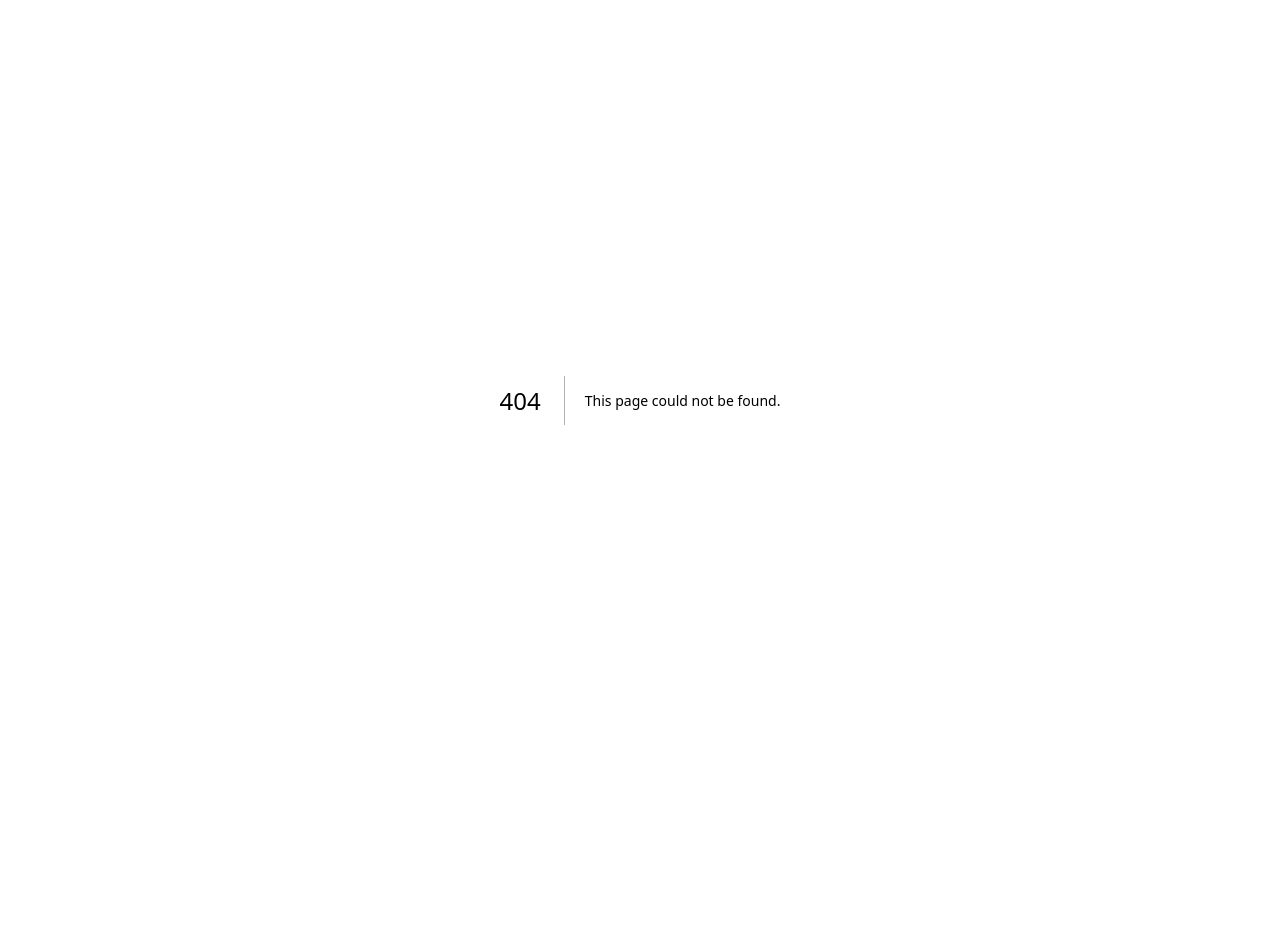
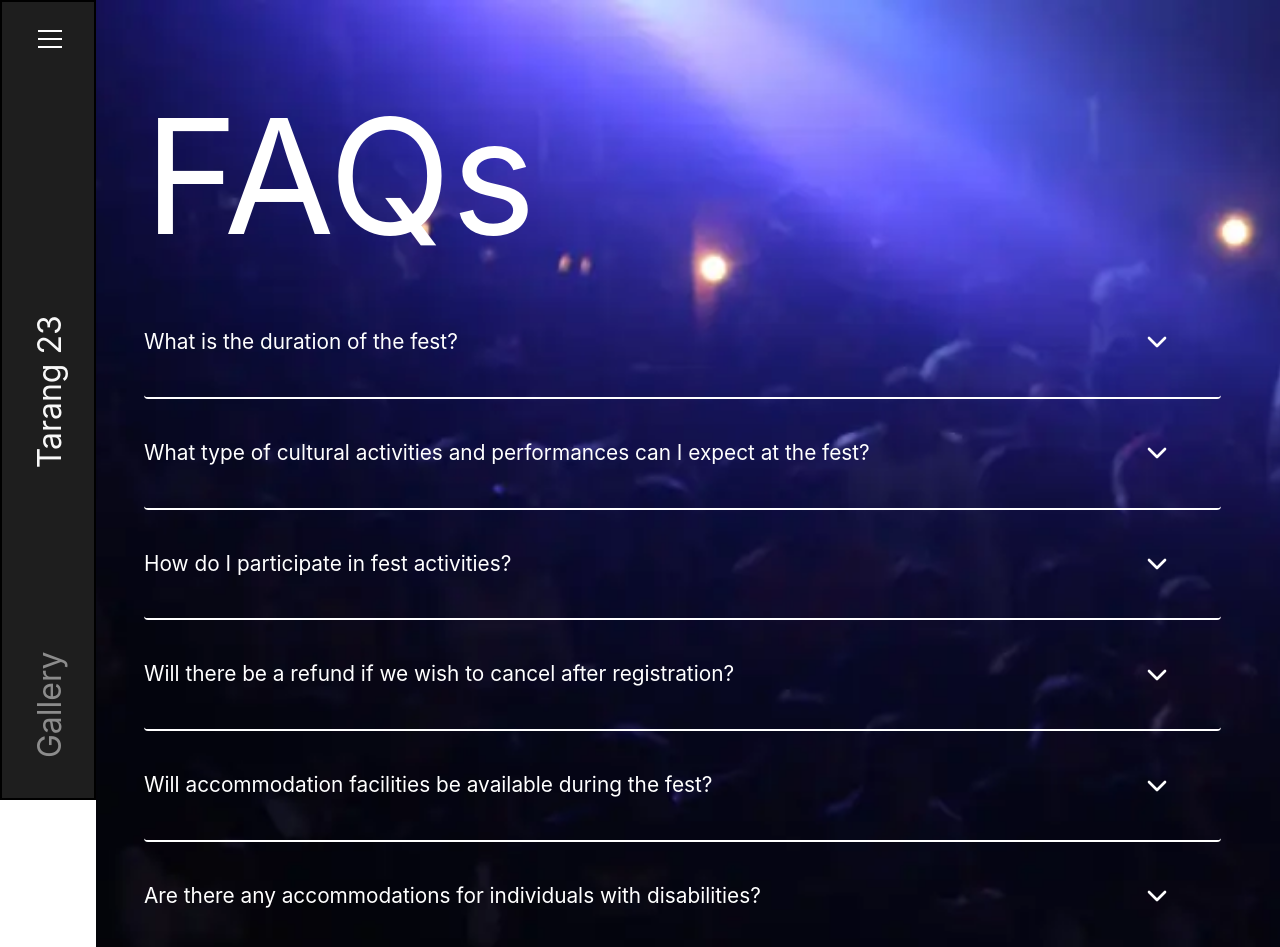
Before and after one commit to tarangIIITDMJ/tarang-web, a Next.js app: page /faqs in a window 1280 px wide. Before the commit this address had no page. Shown: the top 947 px of the page. Before the commit the page ends 800 px from the top, so only its background shows below. Built offline with nearby package versions, Linux system fonts and the light colour scheme; a web font is replaced by a local one.

Commit message:
add: Added FAQs Page

```diff
--- /dev/null
+++ b/app/components/FAQsPageSections/FaqsBody.jsx
@@ -0,0 +1,60 @@
+"use client";
+import { Stack, Text, Accordion, BackgroundImage } from "@mantine/core";
+import {useMediaQuery} from "@mantine/hooks";
+import { IconChevronDown } from "@tabler/icons-react";
+import cssStyles from "@/app/styles/faqs.module.css";
+
+export default function FaqsBody({ faqsData }) {
+  const backgroundImage = "/faqsBackground.webp";
+  const isMobile = useMediaQuery("(max-width: 768px)");
+
+  const faqs = faqsData.map((faq) => (
+    <Accordion.Item
+      key={faq.qno}
+      value={faq.question}
+      mb={"2rem"}
+    >
+      <Accordion.Control
+        c={"white"}
+        pl="0"
+        mb={"1rem"}
+      >
+        <Text size="1.3rem">
+          {faq.question}
+        </Text>
+      </Accordion.Control>
+      <Accordion.Panel
+        c={"white"}
+        mb={"1rem"}
+      >
+        <Text size="1.2rem" style={{ lineHeight: "1.3" }}>
+          {faq.answer}
+        </Text>
+      </Accordion.Panel>
+    </Accordion.Item>
+  ));
+
+  return (
+    <BackgroundImage src={backgroundImage}>
+      <Stack gap={isMobile ? "3rem" : "4rem"}>
+        <Text
+          c={"white"}
+          mt={isMobile ? "7rem" : "6rem"}
+          ml={isMobile ? "1rem" : "3rem"}
+          size={isMobile ? "6rem" : "10rem"}
+        >
+          FAQs
+        </Text>
+        <Accordion
+          w="95%"
+          pl={isMobile ? "1rem" : "3rem"}
+          classNames={cssStyles}
+          variant="filled"
+          chevron={<IconChevronDown className={cssStyles.icon} />}
+        >
+          {faqs}
+        </Accordion>
+      </Stack>
+    </BackgroundImage>
+  );
+}
--- /dev/null
+++ b/app/faqs/faqsData.json
@@ -0,0 +1,62 @@
+[
+    {
+      "qno": 1,
+      "question": "What is the duration of the fest?",
+      "answer": "The fest will last for 3 days, from 3rd November to 5th November, 2023."
+    },
+    {
+      "qno": 2,
+      "question": "What type of cultural activities and performances can I expect at the fest?",
+      "answer": "We will be organizing a variety of competitions, performances, and celebrity guest appearances on behalf of the cultural fraternities of our college. You can expect music, dance, DJ nights, and much more!"
+    },
+    {
+      "qno": 3,
+      "question": "How do I participate in fest activities?",
+      "answer": "Registration for the various events will be available through the TARANG website (link) via Paytm Insider. Participants must register for each event individually."
+    },
+    {
+      "qno": 4,
+      "question": "Will there be a refund if we wish to cancel after registration?",
+      "answer": "Yes, there will be refunds available until [date]. // No, refunds will not be available post registration."
+    },
+    {
+      "qno": 5,
+      "question": "Will accommodation facilities be available during the fest?",
+      "answer": "Yes, limited accommodation will be available on a first-come, first-served basis."
+    },
+    {
+      "qno": 6,
+      "question": "Are there any accommodations for individuals with disabilities?",
+      "answer": "Yes, necessary accommodations will be made for individuals with disabilities."
+    },
+    {
+      "qno": 7,
+      "question": "What date will accommodations be available until?",
+      "answer": "Accommodations will be available until the 5th of November, or the last day of TARANG fest."
+    },
+    {
+      "qno": 8,
+      "question": "What is the events schedule?",
+      "answer": "The events schedule will be available on the TARANG website (link) one week before the fest."
+    },
+    {
+      "qno": 9,
+      "question": "Is there registration fees for events?",
+      "answer": "Registration fees for each event will be displayed on the TARANG website, as well as on the brochure."
+    },
+    {
+      "qno": 10,
+      "question": "Will parking facilities be available for the duration of the fest?",
+      "answer": "Yes, limited parking facilities will be available on campus."
+    },
+    {
+      "qno": 11,
+      "question": "Is there early bird access for the teams?",
+      "answer": "Yes, early bird access will be available for teams. Stay on the lookout! // No, early bird access will not be available for events."
+    },
+    {
+      "qno": 12,
+      "question": "How will we manage food once we reach the event venue?",
+      "answer": "Food stalls and canteens will be set up all across the campus during the period of the fest for your enjoyment."
+    }
+  ]
--- /dev/null
+++ b/app/faqs/page.jsx
@@ -0,0 +1,11 @@
+import MainAppShell from "@/app/components/MainAppShell";
+import FaqsBody from "@/app/components/FAQsPageSections/FaqsBody";
+import faqsData from "./faqsData.json";
+
+export default function faqs(){
+    return (
+        <MainAppShell>
+            <FaqsBody faqsData = {faqsData}/>
+        </MainAppShell>
+    )
+}
--- /dev/null
+++ b/app/styles/faqs.module.css
@@ -0,0 +1,20 @@
+/* Accordion.Item */
+.item {
+  background-color: transparent;
+  border-bottom: 2px solid white;
+}
+
+/* chevron icon */
+.icon {
+  width: 2rem;
+  height: 2rem;
+}
+
+/* chevron container */
+.chevron {
+  width: 2rem;
+  margin-right: 2rem;
+  &[data-rotate] {
+    transform: rotate(90deg);
+  }
+}
```
Also changed, not shown: public/faqsBackground.webp (added).
